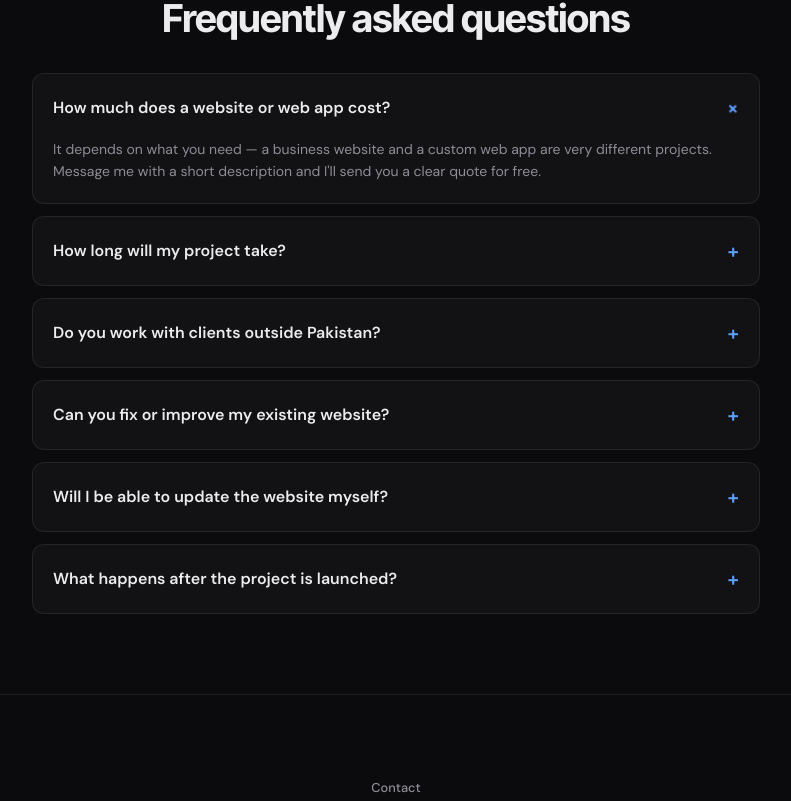
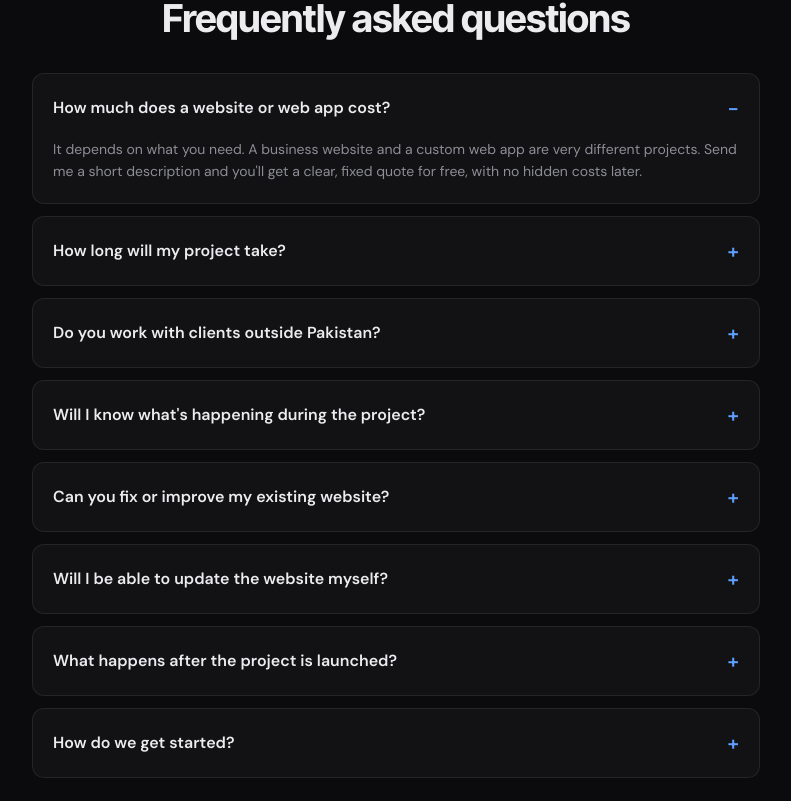
Before and after one commit to MuFaraz/mfaraz-portfolio, a Next.js app: page / in a window 1280 px wide. Shown: the part 7099-7900 px from the top of the page, without its empty margins (244-1035 px from the left). Built offline with nearby package versions, Linux system fonts and the light colour scheme; no server answers.

Commit message:
updates faqs

```diff
--- a/app/globals.css
+++ b/app/globals.css
@@ -101,7 +101,6 @@ body {
 
 details > summary { list-style: none; }
 details > summary::-webkit-details-marker { display: none; }
-details[open] .faq-icon { transform: rotate(45deg); }
 
 @media (prefers-reduced-motion: reduce) {
   html { scroll-behavior: auto; }
--- a/components/FAQ.tsx
+++ b/components/FAQ.tsx
@@ -19,8 +19,9 @@ export default function FAQ({ items = FAQS, title = "Frequently asked questions"
             >
               <summary className="flex items-center justify-between gap-4 cursor-pointer p-5 font-semibold text-sm md:text-base">
                 {f.q}
-                <span className="faq-icon text-xl transition-transform duration-200 flex-shrink-0" style={{ color: "var(--accent)" }}>
-                  +
+                <span className="text-xl flex-shrink-0" style={{ color: "var(--accent)" }} aria-hidden="true">
+                  <span className="group-open:hidden">+</span>
+                  <span className="hidden group-open:inline">−</span>
                 </span>
               </summary>
               <p className="px-5 pb-5 -mt-1 text-sm leading-relaxed" style={{ color: "var(--muted)" }}>
--- a/data/portfolio.ts
+++ b/data/portfolio.ts
@@ -325,27 +325,35 @@ export const WHY_ME = [
 export const FAQS = [
   {
     q: "How much does a website or web app cost?",
-    a: "It depends on what you need — a business website and a custom web app are very different projects. Message me with a short description and I'll send you a clear quote for free.",
+    a: "It depends on what you need. A business website and a custom web app are very different projects. Send me a short description and you'll get a clear, fixed quote for free, with no hidden costs later.",
   },
   {
     q: "How long will my project take?",
-    a: "Smaller websites usually take 1–3 weeks, while custom web apps and stores take longer depending on features. You'll get a timeline with the quote before we start.",
+    a: "Most business websites are ready in about 7 days. Online stores usually take 10–14 days. Custom web apps depend on features, but I'll send you an exact timeline with the quote and get the first version in front of you quickly.",
   },
   {
     q: "Do you work with clients outside Pakistan?",
-    a: "Yes. Most of my work has been for businesses in the United States, United Kingdom and Canada. I'm comfortable working across time zones.",
+    a: "Yes. I work with businesses both in Pakistan and abroad. Calls, updates and handover all happen online, and I adjust to your time zone.",
+  },
+  {
+    q: "Will I know what's happening during the project?",
+    a: "Yes. You get regular progress updates and a live preview link, so you can see the work as it's built and ask for changes before launch.",
   },
   {
     q: "Can you fix or improve my existing website?",
-    a: "Yes. I regularly fix bugs, speed up slow sites, add new features and modernise older WordPress, Laravel, PHP and React projects.",
+    a: "Yes. I fix bugs, speed up slow sites, add new features and modernise older WordPress, Laravel, PHP and React projects, without rebuilding everything from scratch.",
   },
   {
     q: "Will I be able to update the website myself?",
-    a: "Yes. If you want to manage content yourself, I'll set up an easy admin panel or CMS and show you how to use it.",
+    a: "Yes. I set up an easy admin panel and show you how to change text, photos, prices and products yourself. No coding needed.",
   },
   {
     q: "What happens after the project is launched?",
-    a: "I stay available for fixes, updates and new features. Ongoing maintenance can also be arranged if you'd like me to look after the site.",
+    a: "I don't disappear after launch. I stay available for fixes, updates and new features, and monthly maintenance can be arranged if you'd like me to look after the site.",
+  },
+  {
+    q: "How do we get started?",
+    a: "Message me on WhatsApp or email with a short description of what you need. I'll reply with questions, a quote and a timeline, usually within a day.",
   },
 ];
 
```
